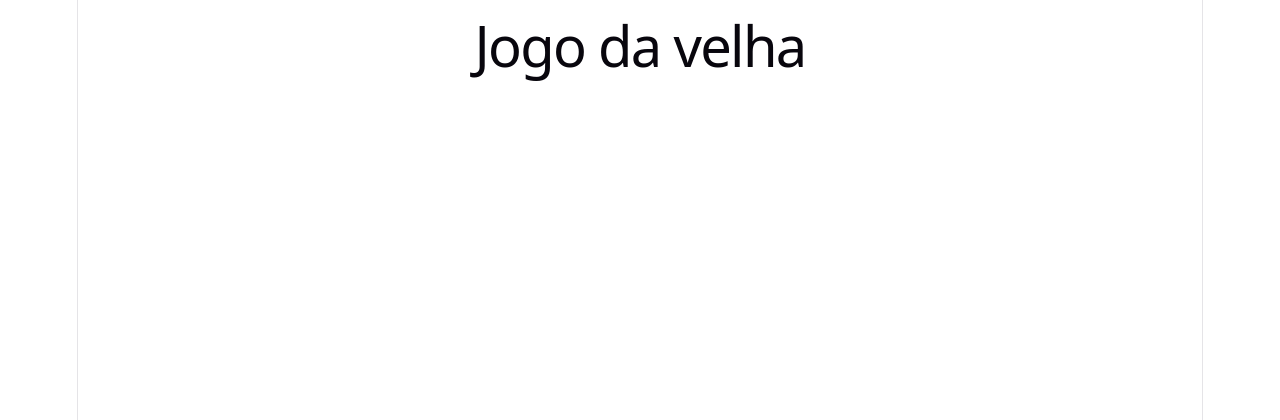
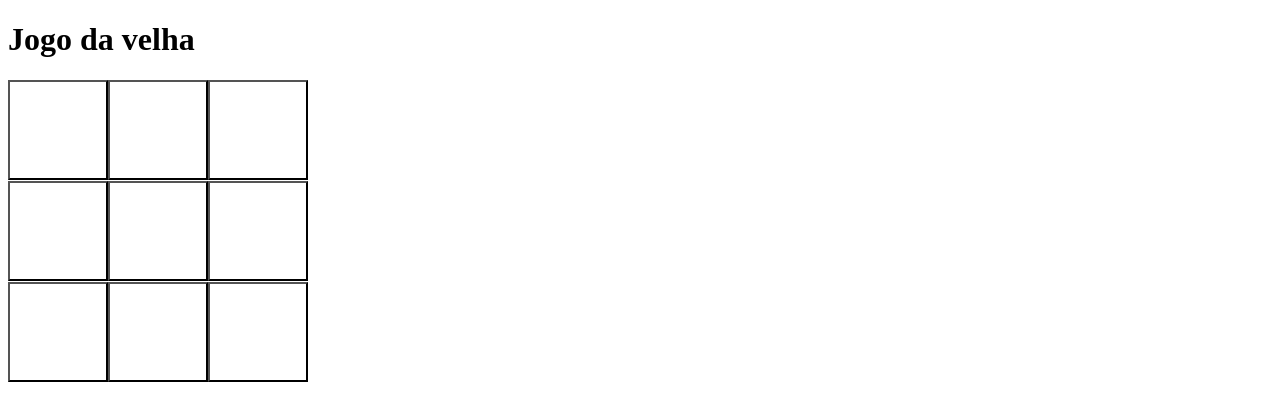
Before and after one commit to mariotorresocean/frontend20260620, a React (Vite) app: page / in a window 1280 px wide. Shown: the top 420 px of the page. Built offline with nearby package versions, Linux system fonts and the light colour scheme.

Commit message:
Tabuleiro

```diff
--- /dev/null
+++ b/src/Jogo.css
@@ -0,0 +1,6 @@
+.q {
+    background-color:white;
+    width:100px;
+    height: 100px;
+    font-size: 36px;
+}
--- a/src/JogoDaVelha.jsx
+++ b/src/JogoDaVelha.jsx
@@ -1,5 +1,32 @@
+import './Jogo.css'
+
+function Tabuleiro() {
+    return (
+        <>
+        <div>
+            <button className='q'></button>
+            <button className='q'></button>
+            <button className='q'></button>
+        </div>
+        <div>
+            <button className='q'></button>
+            <button className='q'></button>
+            <button className='q'></button>
+        </div>
+        <div>
+            <button className='q'></button>
+            <button className='q'></button>
+            <button className='q'></button>
+        </div>
+        </>
+    )
+}
+
 export default function JogoDaVelha() {
     return (
-        <h1>Jogo da velha</h1>
+        <>
+            <h1>Jogo da velha</h1>
+            <Tabuleiro/>
+        </>
     )
 }
--- a/src/main.jsx
+++ b/src/main.jsx
@@ -1,7 +1,5 @@
 import { StrictMode } from 'react'
 import { createRoot } from 'react-dom/client'
-import './index.css'
-import App from './App.jsx'
 import JogoDaVelha from './JogoDaVelha.jsx'
 
 createRoot(document.getElementById('root')).render(
```
